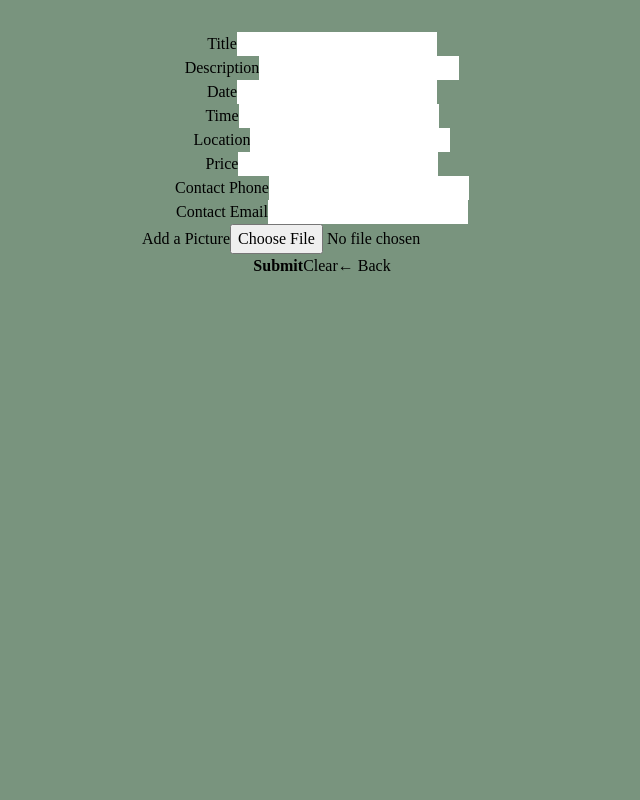
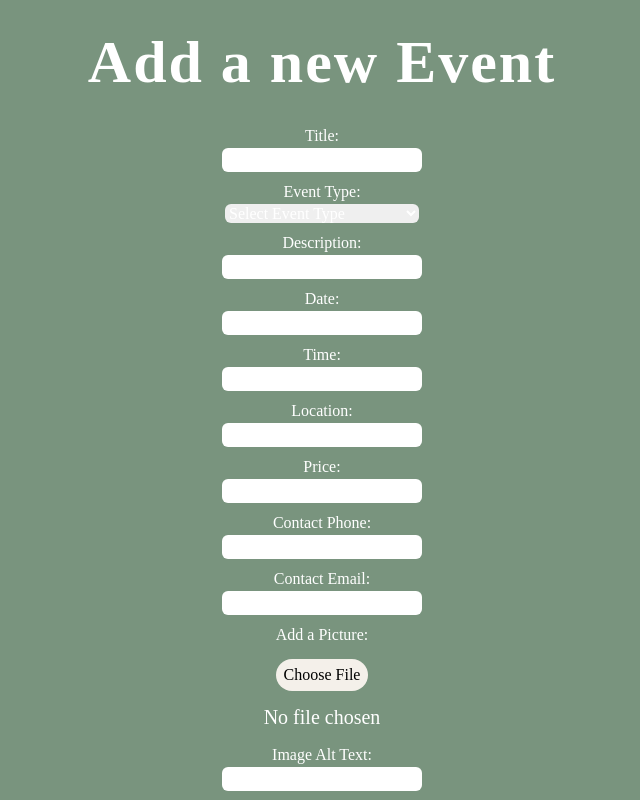
Before and after one commit to DariuszLegizynski/trial-events, a React (Vite) app: page /add in a window 1280 px wide. Shown: the top 800 px of the page, without its empty margins (318-958 px from the left). Built offline with nearby package versions, Linux system fonts and the light colour scheme.

Commit message:
add styles and respons for addEvent

```diff
--- a/src/actions/eventAdd.ts
+++ b/src/actions/eventAdd.ts
@@ -1,9 +1,9 @@
 import { ADD_EVENT_SUCCESS, ADD_EVENT_FAIL, UPLOAD_FILE_SUCCESS, UPLOAD_FILE_FAIL } from "./index"
 import { JSON_URL, IMAGE_UPLOAD_URL } from "../config"
 import { Event } from "../types/Event"
+import { Dispatch } from "redux"
 
-export const addEvent = (newEvent: Event) => async dispatch => {
-	console.log(newEvent)
+export const addEvent = (newEvent: Event) => async (dispatch: Dispatch) => {
 	const imageFile = new FormData()
 	imageFile.append("image", newEvent.image)
 
--- a/src/actions/eventDetails.ts
+++ b/src/actions/eventDetails.ts
@@ -1,7 +1,8 @@
 import { GET_EVENT_LOADING, GET_EVENT_SUCCESS, GET_EVENT_FAIL } from "./index"
 import { JSON_URL } from "../config"
+import { Dispatch } from "redux"
 
-export const getEventDetails = idEvent => async dispatch => {
+export const getEventDetails = (idEvent: string) => async (dispatch: Dispatch) => {
 	try {
 		dispatch({
 			type: GET_EVENT_LOADING,
--- a/src/actions/eventsActions.ts
+++ b/src/actions/eventsActions.ts
@@ -1,7 +1,8 @@
 import { GET_EVENTS_LOADING, GET_EVENTS_SUCCESS, GET_EVENTS_FAIL } from "./index"
 import { JSON_URL } from "../config"
+import { Dispatch } from "redux"
 
-export const getEvents = () => async dispatch => {
+export const getEvents = () => async (dispatch: Dispatch) => {
 	try {
 		dispatch({
 			type: GET_EVENTS_LOADING,
--- a/src/components/AddEvent.tsx
+++ b/src/components/AddEvent.tsx
@@ -5,6 +5,8 @@ import { useDispatch } from "react-redux"
 import { Link } from "react-router-dom"
 
 import { addEvent } from "../actions/eventAdd"
+
+import { Event, FormValues } from "../types/Event"
 
 const AddEvent = () => {
 	const [requestStatus, setRequestStatus] = useState("")
@@ -18,10 +20,12 @@ const AddEvent = () => {
 		date: "",
 		time: "",
 		location: "",
-		price: "",
+		price: 0,
 		contactPhone: "",
 		contactEmail: "",
 		image: null,
+		imgAlt: "",
+		eventType: "",
 	}
 
 	const validationSchema = Yup.object({
@@ -38,9 +42,11 @@ const AddEvent = () => {
 		contactPhone: Yup.string().required("Contact Phone is required"),
 		contactEmail: Yup.string().email("Invalid email").required("Contact Email is required"),
 		image: Yup.mixed().required("A picture is required"),
+		imgAlt: Yup.string().required("Image alt text is required"),
+		eventType: Yup.string().oneOf(["culture", "sport", "health"]).required("Event Type is required"),
 	})
 
-	const handleSubmit = async (values, { setSubmitting }) => {
+	const handleSubmit = async (values: Event, { setSubmitting }: { setSubmitting: (isSubmitting: boolean) => void }) => {
 		const date = new Date(`${values.date.split("-").reverse().join("-")}T${values.time}`)
 		const isoDate = date.toISOString()
 
@@ -59,60 +65,100 @@ const AddEvent = () => {
 	}
 
 	return (
-		<Formik initialValues={initialValues} validationSchema={validationSchema} onSubmit={handleSubmit}>
+		<>
+			<h1 className="mb-8">Add a new Event</h1>
+			<Formik<FormValues> initialValues={initialValues} validationSchema={validationSchema} onSubmit={handleSubmit}>
 				{({ isSubmitting, setFieldValue, resetForm }) => (
-				<Form>
-					<div>
-						<label htmlFor="title">Title</label>
-						<Field type="text" id="title" name="title" />
-						<ErrorMessage name="title" component="div" />
+					<Form className="grid gap-y-2 text-white">
+						<div className="flex flex-col items-center">
+							<label className="after:content-[':']" htmlFor="title">
+								Title
+							</label>
+							<Field type="text" id="title" name="title" className="rounded-md" />
+							<ErrorMessage className="pt-1.5 text-warning" name="title" component="div" />
 						</div>
 
-					<div>
-						<label htmlFor="description">Description</label>
-						<Field type="text" id="description" name="description" />
-						<ErrorMessage name="description" component="div" />
+						<div className="flex flex-col items-center">
+							<label className="after:content-[':'] text-start" htmlFor="eventType">
+								Event Type
+							</label>
+							<Field className="rounded-md min-w-[194px]" as="select" id="eventType" name="eventType">
+								<option value="">Select Event Type</option>
+								<option value="culture">Culture</option>
+								<option value="sport">Sport</option>
+								<option value="health">Health</option>
+							</Field>
+							<ErrorMessage className="pt-1.5 text-warning" name="eventType" component="div" />
 						</div>
 
-					<div>
-						<label htmlFor="date">Date</label>
-						<Field type="text" id="date" name="date" />
-						<ErrorMessage name="date" component="div" />
+						<div className="flex flex-col items-center">
+							<label className="after:content-[':']" htmlFor="description">
+								Description
+							</label>
+							<Field className="rounded-md" type="text" id="description" name="description" />
+							<ErrorMessage className="pt-1.5 text-warning" name="description" component="div" />
 						</div>
 
-					<div>
-						<label htmlFor="time">Time</label>
-						<Field type="text" id="time" name="time" />
-						<ErrorMessage name="time" component="div" />
+						<div className="flex flex-col items-center">
+							<label className="after:content-[':']" htmlFor="date">
+								Date
+							</label>
+							<Field className="rounded-md" type="text" id="date" name="date" />
+							<ErrorMessage className="pt-1.5 text-warning" name="date" component="div" />
 						</div>
 
-					<div>
-						<label htmlFor="location">Location</label>
-						<Field type="text" id="location" name="location" />
-						<ErrorMessage name="location" component="div" />
+						<div className="flex flex-col items-center">
+							<label className="after:content-[':']" htmlFor="time">
+								Time
+							</label>
+							<Field className="rounded-md" type="text" id="time" name="time" />
+							<ErrorMessage className="pt-1.5 text-warning" name="time" component="div" />
 						</div>
 
-					<div>
-						<label htmlFor="price">Price</label>
-						<Field type="text" id="price" name="price" />
-						<ErrorMessage name="price" component="div" />
+						<div className="flex flex-col items-center">
+							<label className="after:content-[':']" htmlFor="location">
+								Location
+							</label>
+							<Field className="rounded-md" type="text" id="location" name="location" />
+							<ErrorMessage className="pt-1.5 text-warning" name="location" component="div" />
 						</div>
 
-					<div>
-						<label htmlFor="contactPhone">Contact Phone</label>
-						<Field type="text" id="contactPhone" name="contactPhone" />
-						<ErrorMessage name="contactPhone" component="div" />
+						<div className="flex flex-col items-center">
+							<label className="after:content-[':']" htmlFor="price">
+								Price
+							</label>
+							<Field className="rounded-md" type="text" id="price" name="price" />
+							<ErrorMessage className="pt-1.5 text-warning" name="price" component="div" />
 						</div>
 
-					<div>
-						<label htmlFor="contactEmail">Contact Email</label>
-						<Field type="text" id="contactEmail" name="contactEmail" />
-						<ErrorMessage name="contactEmail" component="div" />
+						<div className="flex flex-col items-center">
+							<label className="after:content-[':']" htmlFor="contactPhone">
+								Contact Phone
+							</label>
+							<Field className="rounded-md" type="text" id="contactPhone" name="contactPhone" />
+							<ErrorMessage className="pt-1.5 text-warning" name="contactPhone" component="div" />
 						</div>
 
-					<div>
-						<label htmlFor="image">Add a Picture</label>
+						<div className="flex flex-col items-center">
+							<label className="after:content-[':']" htmlFor="contactEmail">
+								Contact Email
+							</label>
+							<Field className="rounded-md" type="text" id="contactEmail" name="contactEmail" />
+							<ErrorMessage className="pt-1.5 text-warning" name="contactEmail" component="div" />
+						</div>
+
+						<div className="flex flex-col items-center">
+							<label className="after:content-[':']" htmlFor="image">
+								Add a Picture
+							</label>
+							<div className="flex flex-col items-center">
+								<button type="button" className="rounded-full text-black bg-secondary py-1 px-2 my-3" onClick={() => fileInputRef.current?.click()}>
+									Choose File
+								</button>
+								<span className="pb-1">{fileInputRef.current?.files[0].name || "No file chosen"}</span>
+							</div>
 							<input
+								className="hidden"
 								ref={fileInputRef}
 								name="image"
 								type="file"
@@ -120,13 +166,22 @@ const AddEvent = () => {
 									setFieldValue("image", e.currentTarget.files[0])
 								}}
 							/>
-						<ErrorMessage name="image" component="div" />
+							<ErrorMessage className="pt-1.5 text-warning" name="image" component="div" />
 						</div>
 
-					<button className="font-bold" type="submit" disabled={isSubmitting}>
+						<div className="flex flex-col items-center">
+							<label className="after:content-[':']" htmlFor="contactEmail">
+								Image Alt Text
+							</label>
+							<Field className="rounded-md" type="text" name="imgAlt" />
+							<ErrorMessage className="pt-1.5 text-warning" name="imgAlt" component="div" />
+						</div>
+						<section className="flex flex-col items-center gap-y-8 mt-16">
+							<button className="cta font-bold" type="submit" disabled={isSubmitting}>
 								Submit
 							</button>
 							<button
+								className="clear-btn"
 								type="button"
 								onClick={() => {
 									setFieldValue("image", null)
@@ -139,10 +194,14 @@ const AddEvent = () => {
 								Clear
 							</button>
 							{requestStatus && <p>{requestStatus}</p>}
-					<Link to="/">&larr; Back</Link>
+							<Link to="/" className="back-btn">
+								&larr; Back
+							</Link>
+						</section>
 					</Form>
 				)}
 			</Formik>
+		</>
 	)
 }
 
--- a/src/components/Event/EventDetails.tsx
+++ b/src/components/Event/EventDetails.tsx
@@ -41,8 +41,8 @@ const EventDetail = () => {
 					{eventDetails.contactEmail}
 				</a>
 			</div>
-			<Link className="cta" to={"/"}>
-				&larr; Go Back
+			<Link className="back-btn" to={"/"}>
+				&larr; Back
 			</Link>
 		</article>
 	)
--- a/src/components/Event/EventsListCard.tsx
+++ b/src/components/Event/EventsListCard.tsx
@@ -11,12 +11,13 @@ const EventListCard = ({ event }: { event: Event }) => {
 			<Link to={`/events/${event.id}`} className="grid gap-y-2 bg-secondary rounded-lg">
 				<img className="rounded-t-lg sm:min-h-48" src={`${JSON_URL}/${event.imagePath}`} alt={event.imgAlt} width={400} height={300} />
 				<section className="px-4 pb-4 sm:min-h-48">
+					<p className="text-end text-grey">{event.eventType}</p>
 					<div className="h3 font-bold !text-primary text-balance pt-2 pb-4 min-h-20">{event.title}</div>
-					<div className="flex justify-between pb-2">
+					<div className="flex justify-between pb-2 text-grey">
 						<p>{date}</p>
 						<p>{time}</p>
 					</div>
-					<p className="flex">{event.location}</p>
+					<p className="flex text-grey">{event.location}</p>
 				</section>
 				<p className="underline mb-8">More &rarr;</p>
 			</Link>
--- a/src/styles/components.css
+++ b/src/styles/components.css
@@ -54,3 +54,11 @@ a {
 .cta {
   @apply bg-contrast py-4 px-8 uppercase rounded-full text-white w-fit;
 }
+
+.back-btn {
+  @apply bg-grey py-4 px-8 uppercase rounded-full text-white w-fit;
+}
+
+.clear-btn {
+  @apply bg-secondary py-4 px-8 uppercase rounded-full text-black w-fit;
+}
--- a/tailwind.config.js
+++ b/tailwind.config.js
@@ -7,6 +7,7 @@ export default {
 				primary: "rgb(121,148,126)",
 				secondary: "rgb(244,240,234)",
 				contrast: "rgb(209,190,185)",
+				warning: "rgb(253, 224, 71)",
 				black: "hsl(5, 0%, 0%)",
 				white: "hsl(5, 0%, 100%)",
 				grey: "hsl(0, 5%, 50%)",
```
Also changed, not shown: src/types/Event.ts (+12 -9 lines). Lines whose indentation alone changed are shown as unchanged.
